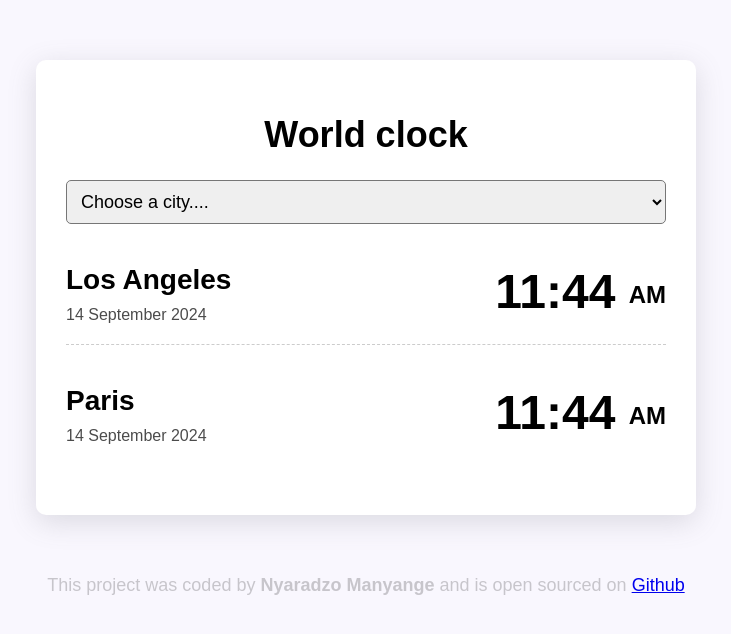
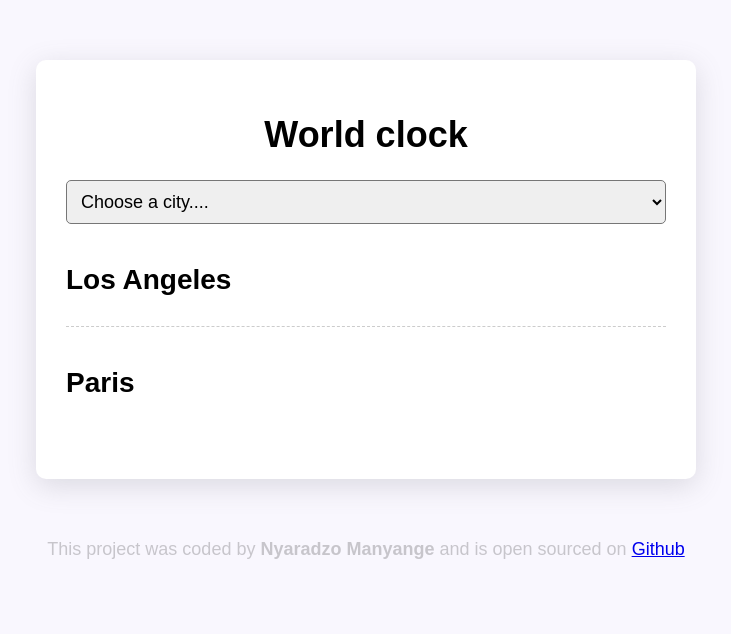
Before and after one commit to nmanyange/world-clock, a plain HTML site: page index.html in a window 1280 px wide. Shown: the whole page, without its empty margins (274-1005 px from the left). Drawn offline with nearby package versions, Linux system fonts and the light colour scheme; a script that the page names is missing.

Commit message:
corrected some errors in the files.

```diff
--- a/index.html
+++ b/index.html
@@ -23,19 +23,17 @@
             <div class="city" id="los-angeles">
                 <div>
                     <h2>Los Angeles</h2>
-                    <div class="date">14 September 2024</div>
+                    <div class="date"></div>
                 </div>
-            <div class="time">11:44
-                <small>AM</small>
+            <div class="time">
             </div>
         </div>
         <div class="city" id="paris">
             <div>
                 <h2>Paris</h2>
-                <div class="date"> 14 September 2024</div>
+                <div class="date"></div>
             </div>
-            <div class="time">11:44 <small>AM</small>
-            </div>
+            <div class="time"></div>
             </div>
         </div>
     </div>
--- a/javascript/index.js
+++ b/javascript/index.js
@@ -32,7 +32,7 @@ function updateCity(event) {
                     <div class="date">${cityTime.format("MMMM Do YYYY")}</div>
                 </div>
             <div class="time">${cityTime.format("h:mm:ss")}
-                <small>${cityTime.format(A)}</small>
+                <small>${cityTime.format("A")}</small>
             </div>
             </div>`
 }
```
